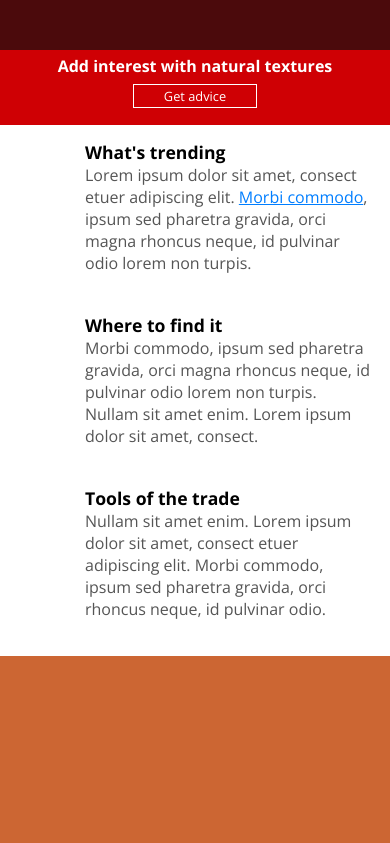
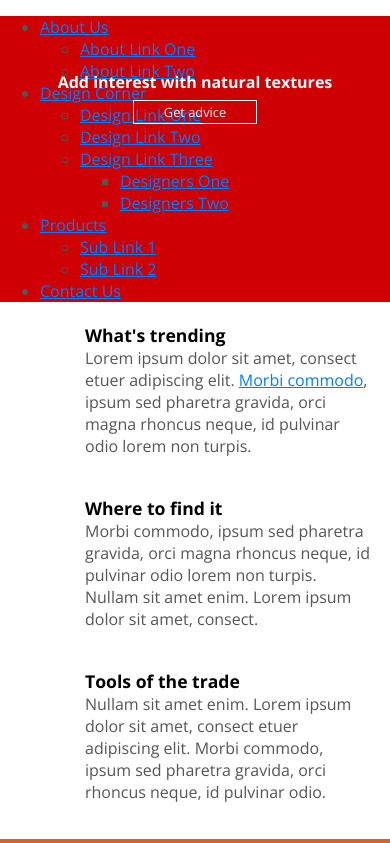
Before and after one commit to DwaneDunn/Every-Day-Things-Layout, a plain HTML site: page index.html in a window 390 px wide. Shown: the top 843 px of the page. Drawn offline with nearby package versions, Linux system fonts and the light colour scheme.

Commit message:
Commented out old Nav and changed nav html.

```diff
--- a/css/screen.css
+++ b/css/screen.css
@@ -265,20 +265,20 @@ section.how-to blockquote p.credit::before {
 
 /* Navigation */
 nav {
-  background-color:
+  /*background-color:
   rgba(0,0,0,.65);
   position: relative;
-  padding: 50px 0px 0px 0px;
+  padding: 50px 0px 0px 0px;*/
 }
 
 nav::after {
-  content: '';
+  /*content: '';
   display: block;
-  clear: both;
+  clear: both;*/
 }
 
 nav a.mobile_menu {
-  width: 32px;
+  /*width: 32px;
   height: 32px;
   background: url(../images/icon_menu.svg) no-repeat 0 0;
   background-size: contain;
@@ -286,79 +286,69 @@ nav a.mobile_menu {
   top: 22px;
   left: 50%;
   margin-left: -16px;
-  display: none;
+  display: none;*/
 }
 
-/*nav a:visited {
-  color: #fff;
-}*/
-
 nav ul {
-  list-style: none;
+  /*list-style: none;
   margin: 0px;
-  padding: 0px;
+  padding: 0px;*/
 }
 
-/*nav ul::after {
-  content: '';
-  display: block;
-  clear: both;
-}*/
-
 nav ul li:hover {
-  background-color: #2b0306;
+  /*background-color: #2b0306;*/
 }
 
 nav ul li:hover > ul {
-  display: block;
+  /*display: block;*/
 }
 
 nav ul li a {
-  display: inline-block;
+  /*display: inline-block;
   color: #fff;
   padding: 10px 20px;
   text-decoration: none;
   width: 125px;
-  position: relative;
+  position: relative;*/
 }
 
 nav ul li a:visited {
-  color: #fff;
+  /*color: #fff;*/
 }
 
 nav ul li a:hover {
-  background-color: #79131a;
+  /*background-color: #79131a;*/
 }
 
 nav ul ul {
-  display: none;
+  /*display: none;
   position: absolute;
   top: 100%;
-  background-color: #2b0306;
+  background-color: #2b0306;*/
  }
 
 nav ul ul li {
-  position: relative;
+  /*position: relative;*/
 }
 nav ul ul ul {
-  left: 100%;
-  top: 0;
+  /*left: 100%;
+  top: 0;*/
 }
 
 /* top level */
 nav > ul {
-  padding-left: 200px;
+  /*padding-left: 200px;*/
 }
 nav > ul > li {
-  float: left;
+  /*float: left;*/
 }
 nav > ul > li > a {
-  padding: 10px 20px 15px 20px;
-  width: auto;
+  /*padding: 10px 20px 15px 20px;
+  width: auto;*/
 }
 
 nav a[aria-haspopup="true"]::after {
-	content:'';
+	/*content:'';
 	display: block;
 	width: 0;
 	height: 0;
@@ -367,25 +357,25 @@ nav a[aria-haspopup="true"]::after {
 	border-bottom: 4px solid transparent;
 	border-left: 4px solid #fff;
 	right: 15px;
-	top: 16px;
+	top: 16px;*/
 }
 nav > ul > li > a[aria-haspopup="true"]::after {
-	border-left: 4px solid transparent;
+	/*border-left: 4px solid transparent;
 	border-right: 4px solid transparent;
 	border-top: 4px solid #fff;
 	left: 20px;
 	bottom: 6px;
 	right: auto;
-	top: auto;
+	top: auto;*/
 }
 nav > ul > li > a[aria-haspopup="true"]::after {
-	border-left: 4px solid transparent;
+	/*border-left: 4px solid transparent;
 	border-right: 4px solid transparent;
 	border-top: 4px solid #fff;
 	left: 20px;
 	bottom: 6px;
 	right: auto;
-	top: auto;
+	top: auto;*/
 }
 
 /* Footer */
@@ -509,11 +499,11 @@ footer a:hover {
   }
 
   nav {
-    padding-top: 80px;
+    /*padding-top: 80px;*/
   }
 
   nav > ul {
-    padding-left: 10px;
+    /*padding-left: 10px;*/
   }
 
 }
@@ -609,62 +599,62 @@ footer a:hover {
   }
 
   nav {
-    padding: 50px 15px 20px 15px;
+    /*padding: 50px 15px 20px 15px;
     background-color: #4b0a0c;
     height: 0;
-    overflow: hidden;
+    overflow: hidden;*/
   }
 
   nav a.mobile_menu {
-    display: block;
+    /*display: block;*/
   }
 
   nav ul,
   nav ul ul,
   nav ul ul ul {
-    display: block;
-    position: static;
+    /*display: block;
+    position: static;*/
   }
 
   nav > ul {
-    padding: 0;
+    /*padding: 0;*/
   }
 
   nav > ul > li {
-    float: none;
-    margin-top: 25px;
+    /*float: none;
+    margin-top: 25px;*/
   }
 
   nav ul li:hover {
-    background: none;
+    /*background: none;*/
   }
 
   nav ul li a {
-    width: auto;
+    /*width: auto;
     display: block;
     margin: 8px 10px 8px 10px;
     padding: 6px 15px 6px 2px;
-    border-bottom: 1px solid rgba(255,255,255,.25);
+    border-bottom: 1px solid rgba(255,255,255,.25);*/
   }
 
   nav ul li a:hover {
-    background-color: rgba(255, 255, 255, 0.2);
+    /*background-color: rgba(255, 255, 255, 0.2);*/
   }
 
   nav ul ul {
-    background: none;
+    /*background: none;*/
   }
 
   nav ul ul li a {
-    margin-left: 30px;
+    /*margin-left: 30px;*/
   }
 
   nav ul ul ul li a {
-    margin-left: 60px;
+    /*margin-left: 60px;*/
   }
 
   nav a[aria-haspopup="true"]::after {
-    display: none;
+    /*display: none;*/
   }
 
   footer div.content {
@@ -727,14 +717,14 @@ footer a:hover {
   }
 
   nav {
-    padding-top: 30px;
+    /*padding-top: 30px;*/
   }
 
   nav a.mobile_menu {
-    left: auto;
+    /*left: auto;
     right: 40px;
     top: 8px;
-    margin-left: 0;
+    margin-left: 0;*/
   }
 
   footer::after {
@@ -749,6 +739,4 @@ footer a:hover {
     float: left;
     clear: both;
   }
-
-
 }
--- a/index.html
+++ b/index.html
@@ -5,13 +5,13 @@
 		<meta name="viewport" content="width=device-width, initial-scale=1">
 		<title>Creating a Responsive Web Design</title>
 		<link rel="stylesheet" href="css/screen.css" type="text/css">
-		<script src="https://ajax.googleapis.com/ajax/libs/jquery/3.2.1/jquery.min.js"></script>
-		<script type="text/javascript" src="js/design.js"></script>
+		<!-- <script src="https://ajax.googleapis.com/ajax/libs/jquery/3.2.1/jquery.min.js"></script> -->
+		<!-- <script type="text/javascript" src="js/design.js"></script> -->
 	</head>
 	<body>
 		<div id="page">
 			<header>
-				<a class="logo" title="Everyday Things" href="http://codifydesign.com"><span>Everyday Things</span></a>
+				<a class="logo" title="Everyday Things" href="#"><span>Everyday Things</span></a>
 				<div class="hero">
 					<h1>Add interest with natural textures</h1>
 					<a class="btn" title="Get advice from top designers" href="#">Get advice  <span>from top designers</span></a>
@@ -23,10 +23,10 @@
 							<a title="About Us" href="#" aria-haspopup="true">About Us</a>
 							<ul>
 								<li>
-									<a title="Sub Link 1" href="#">Sub Link 1</a>
+									<a title="About Link 1" href="#">About Link One</a>
 								</li>
 								<li>
-									<a title="Sub Link 2" href="#">Sub Link 2</a>
+									<a title="About Link 2" href="#">About Link Two</a>
 								</li>
 							</ul>
 						</li>
@@ -34,19 +34,19 @@
 							<a title="Design Corner" href="#" aria-haspopup="true">Design Corner</a>
 							<ul>
 								<li>
-									<a title="Sub Link 1" href="#">Sub Link 1</a>
+									<a title="Design Link 1" href="#">Design Link One</a>
 								</li>
 								<li>
-									<a title="Sub Link 2" href="#">Sub Link 2</a>
+									<a title="Design Link 2" href="#">Design Link Two</a>
 								</li>
 								<li>
-									<a title="Sub Link 3" href="#" aria-haspopup="true">Sub Link 3</a>
+									<a title="Design Link 3" href="#" aria-haspopup="true">Design Link Three</a>
 									<ul>
 										<li>
-											<a title="Sub Sub Link 1" href="#">Sub Sub Link 1</a>
+											<a title="Designers 1" href="#">Designers One</a>
 										</li>
 										<li>
-											<a title="Sub Sub Link 2" href="#">Sub Sub Link 2</a>
+											<a title="Designers 2" href="#">Designers Two</a>
 										</li>
 									</ul>
 								</li>
```
